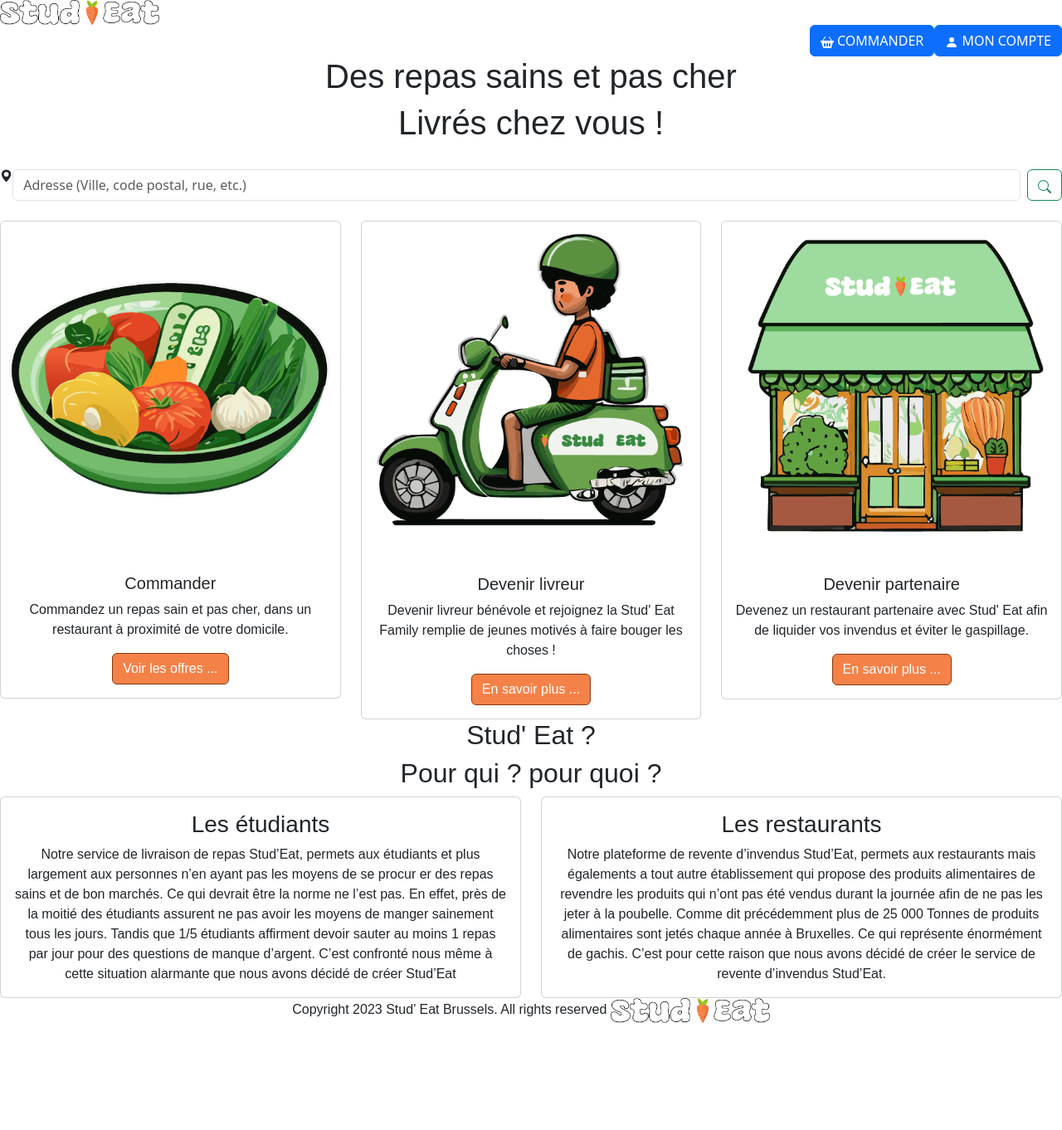
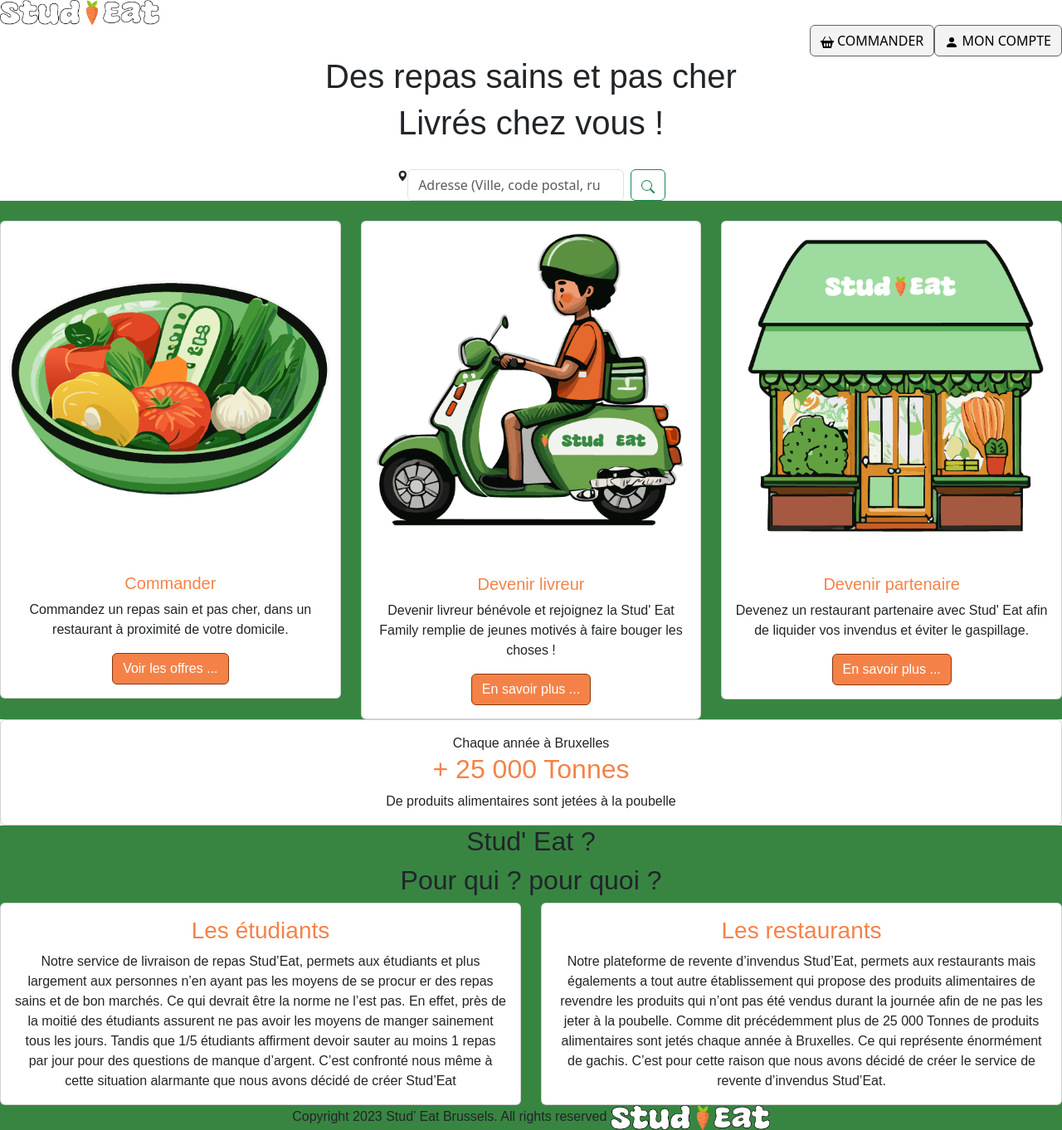
Before and after one commit to BryanGdss/projet2-studeat, a PHP site: page / in a window 1280 px wide. Shown: the whole page at 83% size. Before the commit the page ends 1233 px from the top, so only its background shows below. Run offline with PHP 8.4, Linux system fonts and the light colour scheme.

Commit message:
Suite du HTML et du CSS

```diff
--- a/index.html
+++ b/index.html
@@ -79,6 +79,14 @@
     </div>
   </div>
 </div>
+<div class="card">
+    <div class="card-body">
+      <span>Chaque année à Bruxelles </span>
+          <h2>+ 25 000 Tonnes</h2>
+    <span>De produits alimentaires sont jetées à la poubelle </span>
+    </div>
+  </div>
+</div>
 <div class="text">
     <h2>Stud' Eat ?</h2>
         <h2>Pour qui ? pour quoi ?</h2>
--- a/styles/style.css
+++ b/styles/style.css
@@ -1,3 +1,9 @@
+#corps{
+background-color: #388542;
+
+
+}
+
 h1{
 font-family: Arial, Helvetica, sans-serif;
 text-align: center;
@@ -27,6 +33,33 @@
 .text{
 font-family: Arial, Helvetica, sans-serif;
 text-align: center;
+background-color: #388542;
+}
+
+.nav-item a{
+color: black;
+background-color: #F3F3F3;
+border-color: #636363;
+}
+
+.nav-item a:hover{
+background-color: #6f6d6c;
+}
+
+.card-body h3{
+color: #F48248;
+}
+
+.card h5{
+color:#F48248
+}
+.recherche{
+display: flex;
+align-items: center;
+justify-content: center;
+}
+.card h2 {
+color: #F48248;
 
 
 }
```
